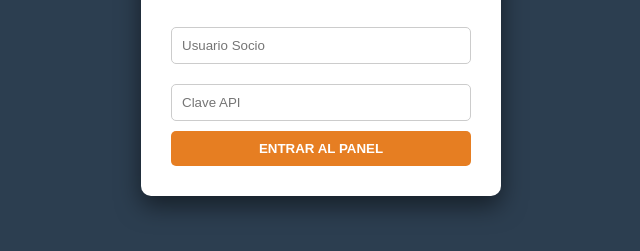
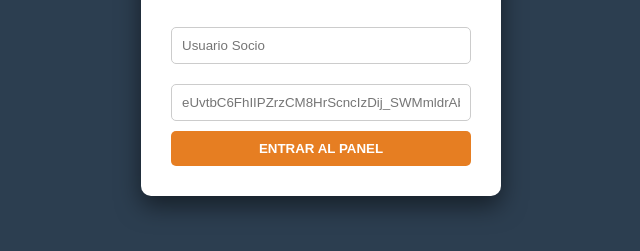
Before and after one commit to systemgregorypc666/ruta-app-plataform, a plain HTML site: page Web-site/basesdedatos/index.html in a window 1280 px wide. Shown: the part 363-614 px from the top of the page, without its empty margins (319-959 px from the left). Drawn offline with Linux system fonts and the light colour scheme.

Commit message:
Update index.html

```diff
--- a/Web-site/basesdedatos/index.html
+++ b/Web-site/basesdedatos/index.html
@@ -16,7 +16,7 @@
         <h2>RUTA-APP</h2>
         <form action="panel-control.html">
             <input type="text" id="user" placeholder="Usuario Socio" required>
-            <input type="password" id="pass" placeholder="Clave API" required>
+            <input type="password" id="pass" placeholder="eUvtbC6FhIIPZrzCM8HrScncIzDij_SWMmldrAbV" required>
             <button type="submit">ENTRAR AL PANEL</button>
         </form>
     </div>
```
